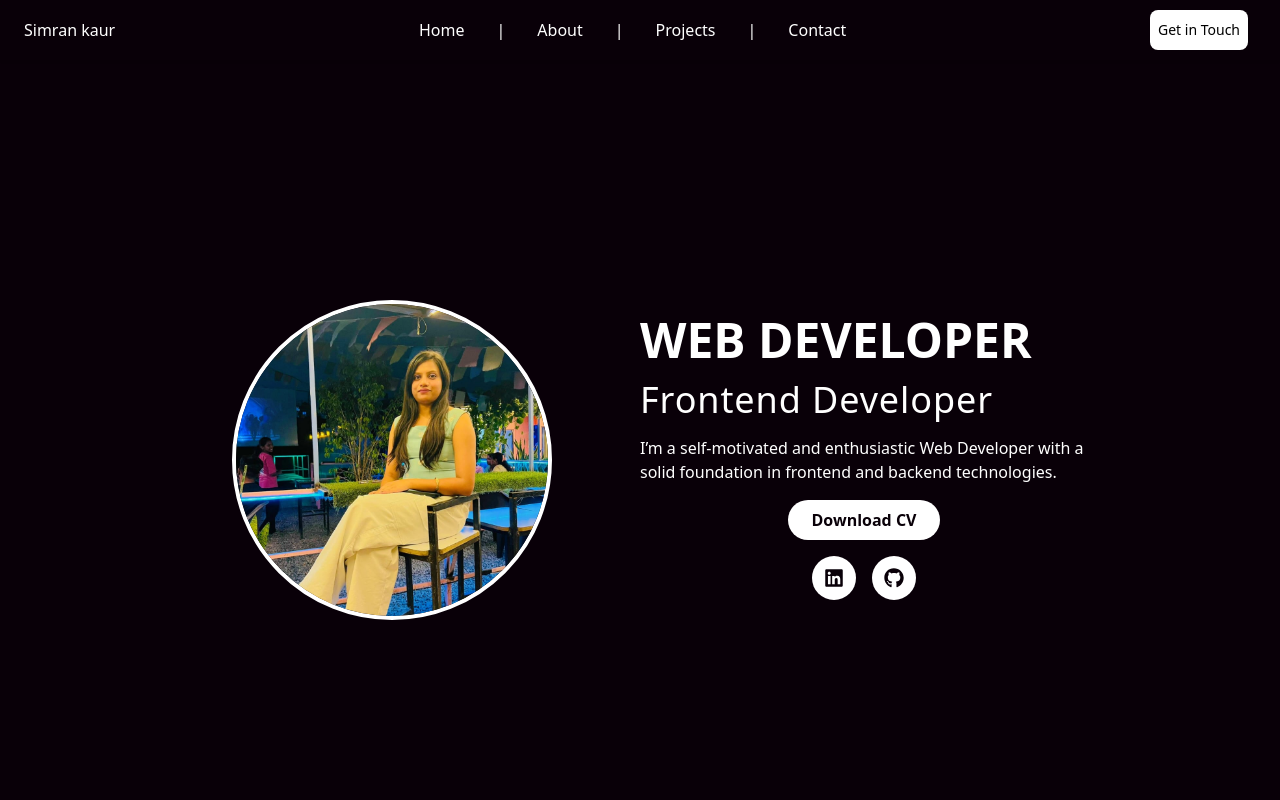
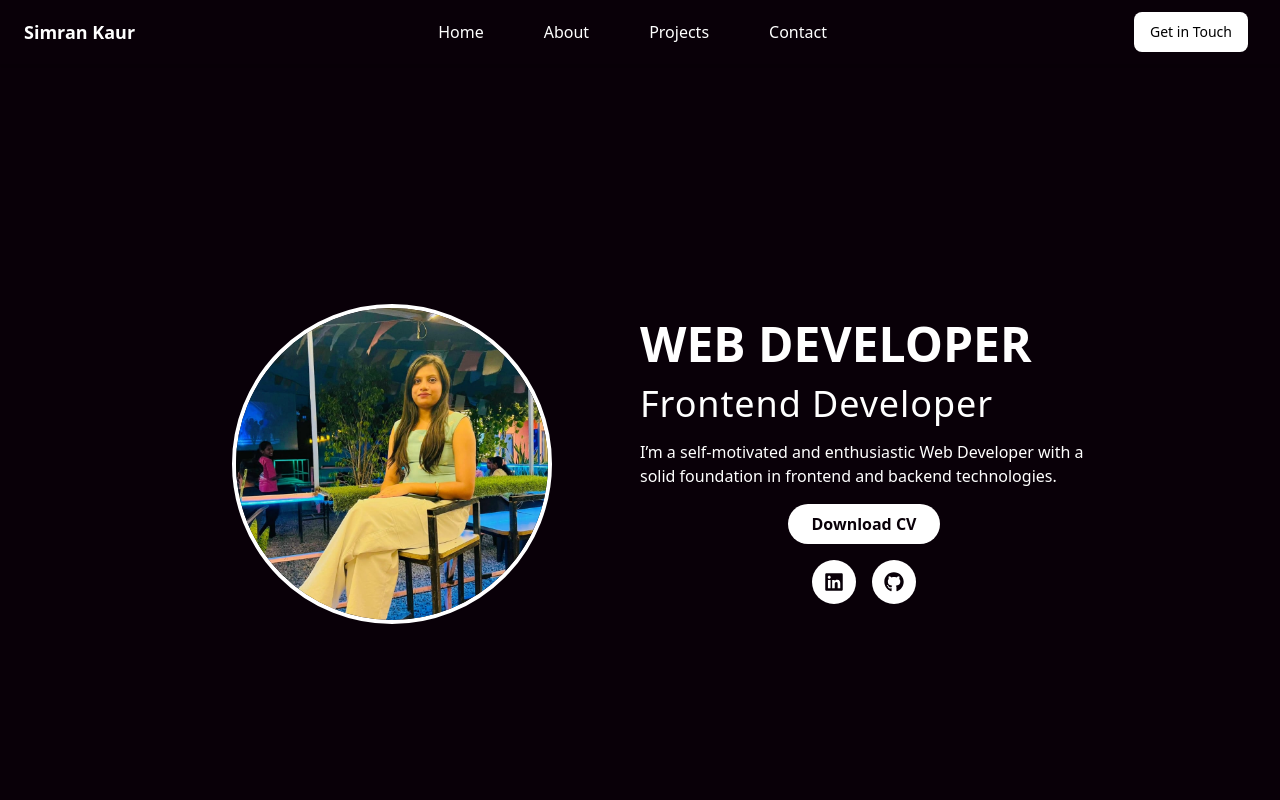
Before and after one commit to SimranKaur1605/React-Portfolio, a React (Vite) app: page / in a window 1280 px wide. Shown: the top 800 px of the page. Built offline with nearby package versions, Linux system fonts and the light colour scheme.

Commit message:
fix header

```diff
--- a/src/components/Header/header.jsx
+++ b/src/components/Header/header.jsx
@@ -1,87 +1,62 @@
-import React from 'react'
-import {Link,NavLink} from 'react-router-dom'
+import React, { useState } from 'react';
+import { Link, NavLink } from 'react-router-dom';
+import { HiMenu, HiX } from 'react-icons/hi';
 
-export default function Header(){
-    return(
+export default function Header() {
+  const [isOpen, setIsOpen] = useState(false);
+
+  return (
     <header className="shadow sticky z-50 top-0">
-            <nav className="bg-[#090008] border-gray-200 px-4 lg:px-6 py-2.5">
+      <nav className="bg-[#090008] border-gray-200 px-4 lg:px-6 py-3">
         <div className="flex flex-wrap justify-between items-center mx-auto max-w-screen-xl">
-                    <Link to="/" className="flex items-center text-white">
-                      Simran kaur
+          {/* Logo */}
+          <Link to="/" className="flex items-center text-white text-lg font-bold">
+            Simran Kaur
           </Link>
-                    <div className="flex items-center lg:order-2">
 
+          {/* Hamburger Button */}
+          <button
+            onClick={() => setIsOpen(!isOpen)}
+            className="text-white lg:hidden text-2xl"
+          >
+            {isOpen ? <HiX /> : <HiMenu />}
+          </button>
+
+          {/* Right Button */}
+          <div className="hidden lg:flex items-center lg:order-2">
             <Link
               to="#"
-  className="btn-glow relative inline-block bg-white text-black hover:bg-black hover:text-white font-medium rounded-lg text-sm px-4 lg:px-2 py-2 lg:py-2.5 mr-2 transition-all duration-300"
+              className="btn-glow bg-white text-black hover:bg-black hover:text-white font-medium rounded-lg text-sm px-4 py-2.5 mr-2 transition-all duration-300"
             >
               Get in Touch
             </Link>
+          </div>
 
-                    </div>
+          {/* Links */}
           <div
-                        className="hidden justify-between items-center w-full lg:flex lg:w-auto lg:order-1"
-                        id="mobile-menu-2"
+            className={`${
+              isOpen ? 'block' : 'hidden'
+            } w-full lg:flex lg:w-auto lg:order-1`}
           >
-                        <ul className="flex flex-col mt-4 font-medium lg:flex-row lg:space-x-8 lg:mt-0">
-                            <li>
+            <ul className="flex flex-col font-medium lg:flex-row lg:space-x-8 mt-4 lg:mt-0 text-white">
+              {['/', '/about', '/projects', '/contact'].map((path, index) => {
+                const label = ['Home', 'About', 'Projects', 'Contact'][index];
+                return (
+                  <li key={path}>
                     <NavLink
-  to="/"
+                      to={path}
+                      onClick={() => setIsOpen(false)}
                       className={({ isActive }) =>
-    `nav-underline relative block py-2 pr-4 pl-3 duration-200 transition-all
-    ${isActive ? "text-white" : "text-white"}
-    hover:text-white lg:border-0 lg:p-0`
+                        `nav-underline relative block py-2 pr-4 pl-3 duration-200 ${
+                          isActive ? 'text-white' : 'text-white'
+                        } hover:text-white`
                       }
                     >
-  Home
+                      {label}
                     </NavLink>
                   </li>
-                            <span className='text-white '>|</span>
-                            <li>
-           <NavLink
-  to="/about"
-  className={({ isActive }) =>
-    `nav-underline relative block py-2 pr-4 pl-3 duration-200 transition-all
-    ${isActive ? "text-white" : "text-white"}
-    hover:text-white lg:border-0 lg:p-0`
-  }
->
-  About
-</NavLink>
-
-
-
-                            </li>
-                            <span className='text-white '>|</span>
-                            <li>
-                                  <NavLink
-  to="/projects"
-  className={({ isActive }) =>
-    `nav-underline relative block py-2 pr-4 pl-3 duration-200 transition-all
-    ${isActive ? "text-white" : "text-white"}
-    hover:text-white lg:border-0 lg:p-0`
-  }
->
-  Projects
-</NavLink>
-                            </li>
-                             <span className='text-white '>|</span>
-                            <li>
-                                 <NavLink
-  to="/contact"
-  className={({ isActive }) =>
-    `nav-underline relative block py-2 pr-4 pl-3 duration-200 transition-all
-    ${isActive ? "text-white" : "text-white"}
-    hover:text-white lg:border-0 lg:p-0`
-  }
->
-  Contact
-</NavLink>
-                            </li>
-
-
-
-
+                );
+              })}
             </ul>
           </div>
         </div>
```
Lines whose indentation alone changed are shown as unchanged.
